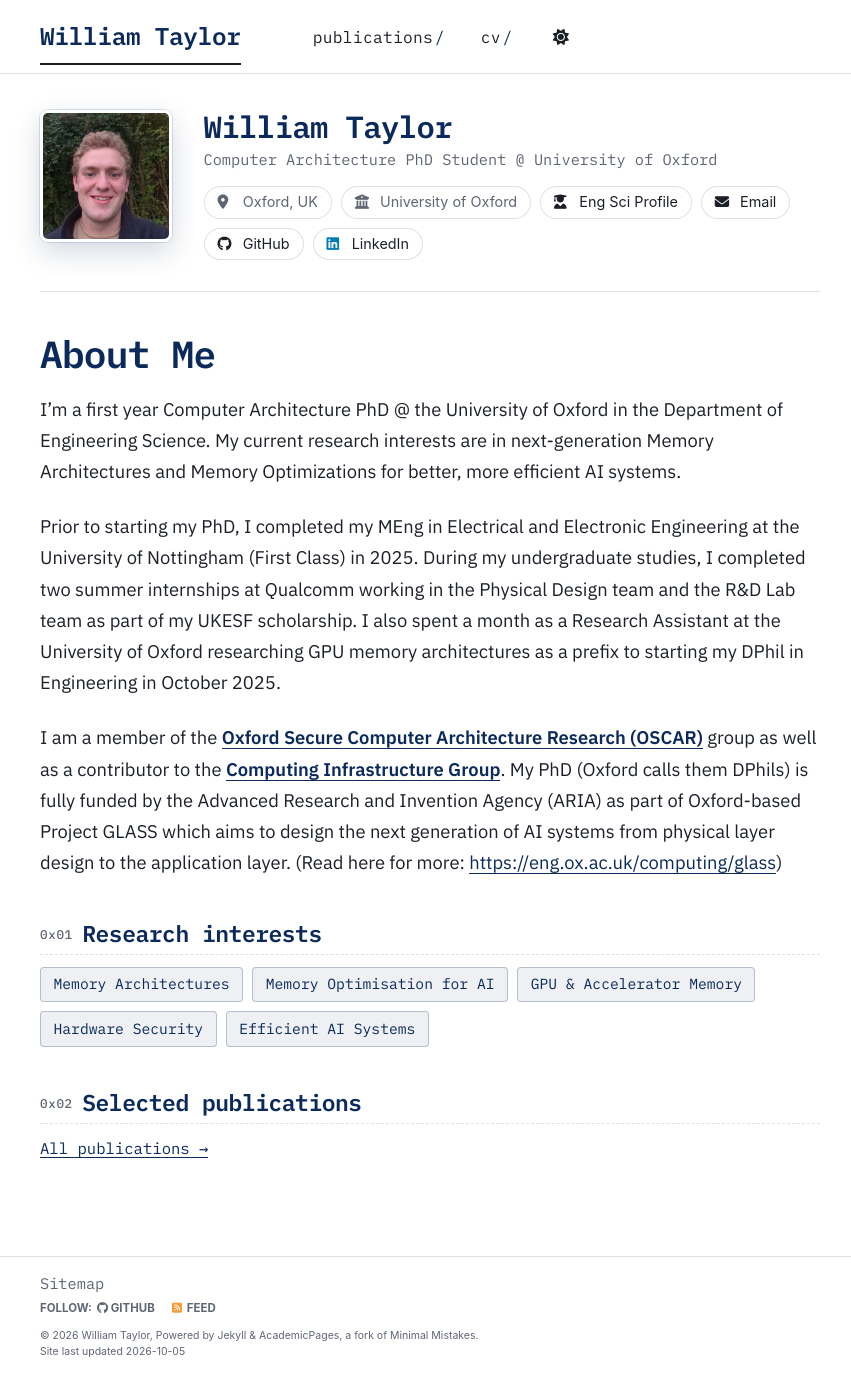
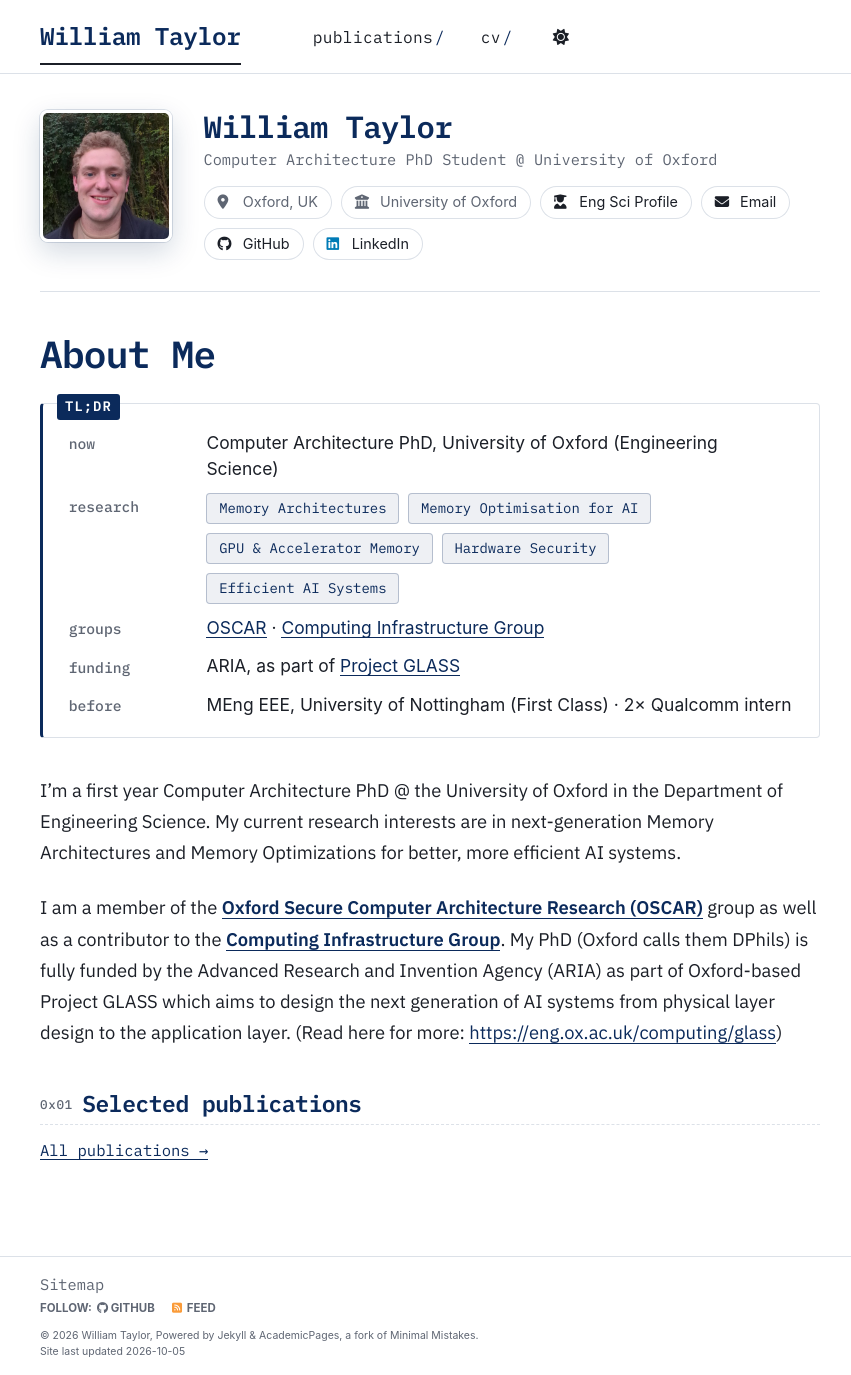
Before and after one commit to w-p-taylor/w-p-taylor.github.io, a Jekyll site: the page built from _pages/about.md, in a window 1280 px wide and 1375 px high. Shown: the whole window, without its empty margins (210-1061 px from the left). Built offline with Jekyll 4.4.1, drawn with Linux system fonts in a browser that asks for light colours; a script bundle is joined from its source files by our own code; library files that are not in the unit come from our copies.

Commit message:
Add TL;DR summary to homepage and drop background paragraph
- TL;DR box at the top: current role, research interests (tags), groups,
  funding and a one-line background
- Research interests move into the TL;DR (separate section removed)
- Remove the 'Prior to starting my PhD' paragraph; details stay on the CV

Co-Authored-By: Claude Opus 5.5 <noreply@anthropic.com>
Claude-Session: https://claude.ai/code/session_01BqbbF5FpAtN867qEvKCENs

```diff
--- a/_pages/about.md
+++ b/_pages/about.md
@@ -6,25 +6,33 @@ redirect_from:
   - /about/
   - /about.html
 ---
+<div class="wt-tldr">
+  <span class="wt-tldr__label">TL;DR</span>
+  <dl>
+    <dt>Now</dt>
+    <dd>Computer Architecture PhD, University of Oxford (Engineering Science)</dd>
+    <dt>Research</dt>
+    <dd>
+      <ul class="wt-tags">
+        <li>Memory Architectures</li>
+        <li>Memory Optimisation for AI</li>
+        <li>GPU &amp; Accelerator Memory</li>
+        <li>Hardware Security</li>
+        <li>Efficient AI Systems</li>
+      </ul>
+    </dd>
+    <dt>Groups</dt>
+    <dd><a href="https://www.oscar-ox.com/">OSCAR</a> &middot; <a href="https://eng.ox.ac.uk/computing/">Computing Infrastructure Group</a></dd>
+    <dt>Funding</dt>
+    <dd>ARIA, as part of <a href="https://eng.ox.ac.uk/computing/glass">Project GLASS</a></dd>
+    <dt>Before</dt>
+    <dd>MEng EEE, University of Nottingham (First Class) &middot; 2&times; Qualcomm intern</dd>
+  </dl>
+</div>
+
 I'm a first year Computer Architecture PhD @ the University of Oxford in the Department of Engineering Science. My current research interests are in next-generation Memory Architectures and Memory Optimizations for better, more efficient AI systems.
 
-Prior to starting my PhD, I completed my MEng in Electrical and Electronic Engineering at the University of Nottingham (First Class) in 2025. During my undergraduate studies, I completed two summer internships at Qualcomm working in the Physical Design team and the R&D Lab team as part of my UKESF scholarship. I also spent a month as a Research Assistant at the University of Oxford researching GPU memory architectures as a prefix to starting my DPhil in Engineering in October 2025.
-
 I am a member of the **[Oxford Secure Computer Architecture Research (OSCAR)](https://www.oscar-ox.com/)** group as well as a contributor to the **[Computing Infrastructure Group](https://eng.ox.ac.uk/computing/)**. My PhD (Oxford calls them DPhils) is fully funded by the Advanced Research and Invention Agency (ARIA) as part of Oxford-based Project GLASS which aims to design the next generation of AI systems from physical layer design to the application layer. (Read here for more: [https://eng.ox.ac.uk/computing/glass](https://eng.ox.ac.uk/computing/glass))
-
-
-
-
-
-## Research interests
-
-<ul class="wt-tags">
-  <li>Memory Architectures</li>
-  <li>Memory Optimisation for AI</li>
-  <li>GPU &amp; Accelerator Memory</li>
-  <li>Hardware Security</li>
-  <li>Efficient AI Systems</li>
-</ul>
 
 ## Selected publications
 
--- a/assets/css/main.scss
+++ b/assets/css/main.scss
@@ -518,3 +518,59 @@ h1, h2, h3, h4,
   font-family: var(--wt-mono);
   font-size: 0.85em;
 }
+
+/* TL;DR summary box at the top of the homepage */
+.page__content .wt-tldr {
+  position: relative;
+  margin: 0.5em 0 2em;
+  padding: 1.4em 1.4em 1em;
+  background: var(--wt-card);
+  border: 1px solid var(--wt-rule);
+  border-left: 3px solid var(--wt-accent);
+  border-radius: 4px;
+}
+.wt-tldr__label {
+  position: absolute;
+  top: -0.75em;
+  left: 1em;
+  padding: 0.1em 0.6em;
+  font-family: var(--wt-mono);
+  font-size: 0.75em;
+  font-weight: 600;
+  letter-spacing: 0.08em;
+  color: var(--wt-paper);
+  background: var(--wt-accent);
+  border-radius: 3px;
+}
+.page__content .wt-tldr dl {
+  display: grid;
+  grid-template-columns: 6.5em 1fr;
+  gap: 0.6em 1em;
+  margin: 0;
+}
+.page__content .wt-tldr dt {
+  margin: 0;
+  padding-top: 0.15em;
+  font-family: var(--wt-mono);
+  font-size: 0.8em;
+  font-weight: 500;
+  text-transform: lowercase;
+  color: var(--wt-muted);
+}
+.page__content .wt-tldr dd {
+  margin: 0;
+  font-size: 0.95em;
+  line-height: 1.5;
+}
+.page__content .wt-tldr .wt-tags {
+  margin: 0;
+}
+@media (max-width: 600px) {
+  .page__content .wt-tldr dl {
+    grid-template-columns: 1fr;
+    gap: 0.15em;
+  }
+  .page__content .wt-tldr dd {
+    margin-bottom: 0.6em;
+  }
+}
```
